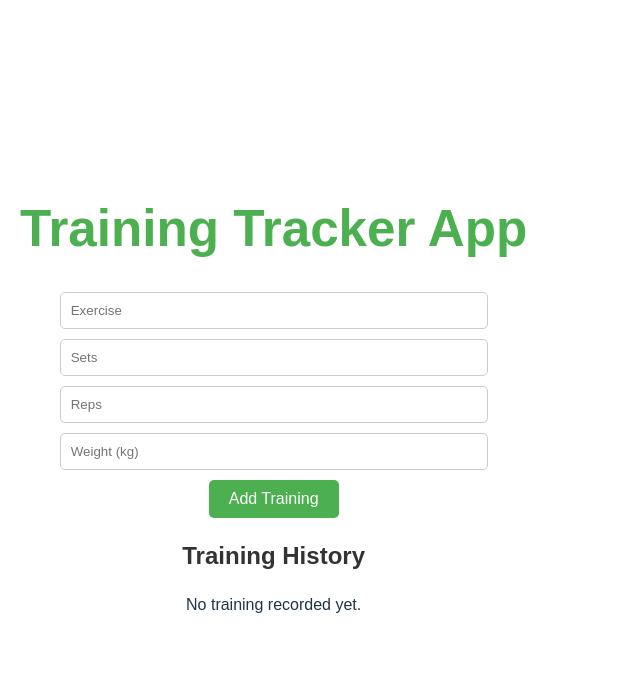
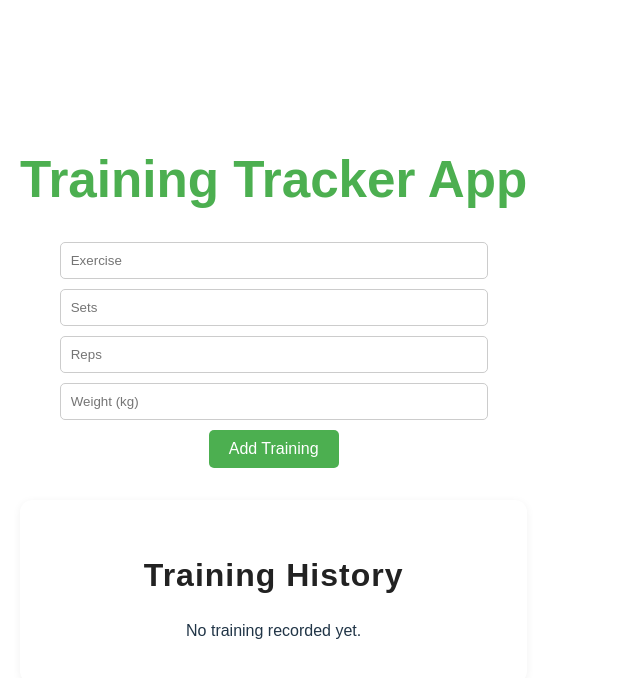
Before and after one commit to Juan17Informatico/training-app, a React (Vite) app: page / in a window 1280 px wide. Shown: the top 678 px of the page, without its empty margins (0-640 px from the left). Built offline with nearby package versions, Linux system fonts and the light colour scheme.

Commit message:
feat - TrainingList.css

```diff
--- a/src/components/TrainingList.css
+++ b/src/components/TrainingList.css
@@ -1,22 +1,47 @@
 .training-list {
-    margin-top: 20px;
+    margin-top: 32px;
+    padding: 24px;
+    background: #fff;
+    border-radius: 12px;
+    box-shadow: 0 2px 8px rgba(0,0,0,0.06);
+    max-width: 700px;
+    margin-left: auto;
+    margin-right: auto;
 }
 
 .training-list h2 {
-    color: #333;
+    color: #222;
+    font-size: 2rem;
+    margin-bottom: 20px;
+    letter-spacing: 1px;
+    font-weight: 600;
 }
 
 .training-list ul {
     list-style: none;
     padding: 0;
+    margin: 0;
 }
 
 .training-list li {
-    background: #f9f9f9;
-    margin: 10px auto;
-    padding: 10px;
-    border: 1px solid #ddd;
-    border-radius: 5px;
-    width: 80%;
+    background: linear-gradient(90deg, #f9f9f9 80%, #e3f2fd 100%);
+    margin: 14px auto;
+    padding: 18px 24px;
+    border: 1px solid #e0e0e0;
+    border-radius: 8px;
+    width: 100%;
     text-align: left;
+    transition: box-shadow 0.2s, transform 0.2s;
+    box-shadow: 0 1px 4px rgba(0,0,0,0.03);
+    font-size: 1.08rem;
+    display: flex;
+    align-items: center;
+    gap: 12px;
 }
+
+.training-list li:hover {
+    box-shadow: 0 4px 16px rgba(33,150,243,0.10);
+    transform: translateY(-2px) scale(1.01);
+    border-color: #90caf9;
+    background: linear-gradient(90deg, #e3f2fd 80%, #f9f9f9 100%);
+}
```
